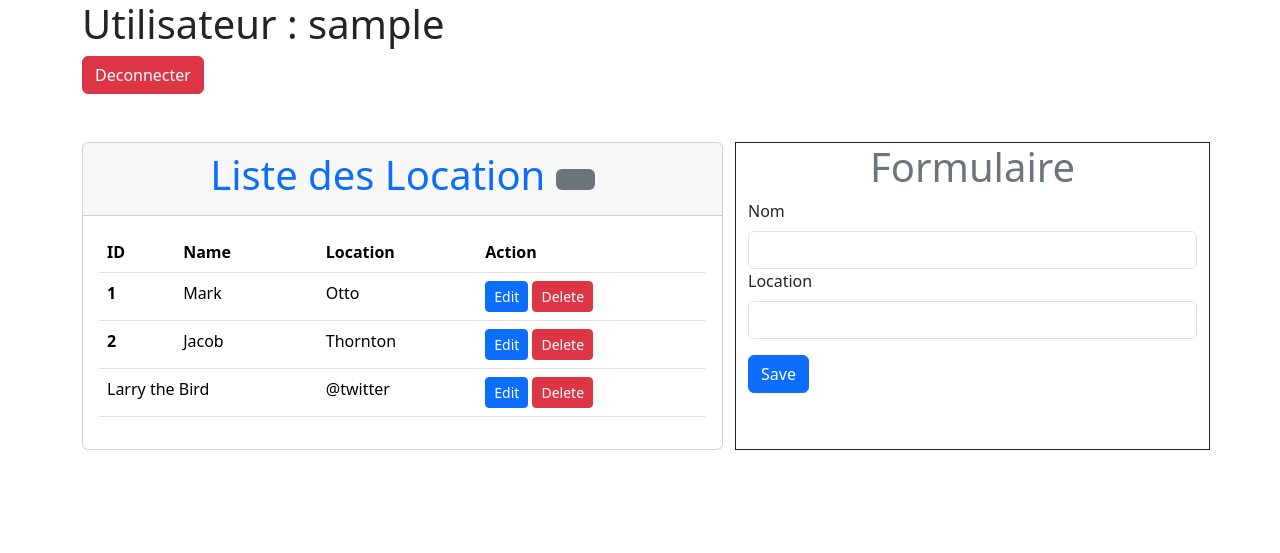
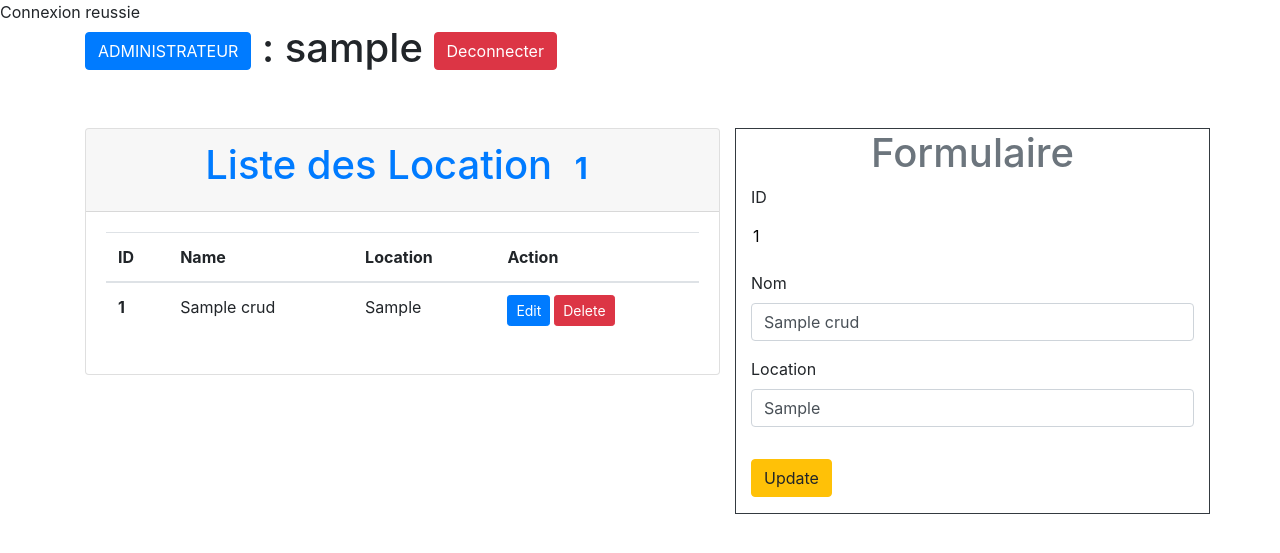
Before and after one commit to kodjoSoule/CRUD-PHP-MYSQL, a PHP site: page /index.php?update=1 in a window 1280 px wide. Shown: the top 553 px of the page. Run offline with PHP 8.4, Linux system fonts and the light colour scheme; the visitor is signed in with stand-in values (Sample User, id 1); tables that the repository leaves empty or names only in its code hold one stand-in row (values such as "Sample post"); some libraries are stand-ins or nearby versions.

Commit message:
implement all crud function

```diff
--- /dev/null
+++ b/disconnect.php
@@ -0,0 +1,6 @@
+<?php
+session_start();
+
+session_destroy();
+header('location:index.php');
+exit();
--- a/index.php
+++ b/index.php
@@ -1,43 +1,60 @@
 <?php session_start(); ?>
-<?php $locationNum = 11 ;
-    if(!isset($_SESSION['isLogin'])){
+<?php
+if (!isset($_SESSION['isLogin'])) {
     header('location:login.php');
 }
+$isUpdate1 = false;
+$nom = "";
+$location = "";
 ?>
 <!DOCTYPE html>
 <html lang="en">
+
 <head>
     <meta charset="UTF-8">
     <meta http-equiv="X-UA-Compatible" content="IE=edge">
     <meta name="viewport" content="width=device-width, initial-scale=1.0">
-    <link href="https://cdn.jsdelivr.net/npm/bootstrap@5.3.0-alpha3/dist/css/bootstrap.min.css" rel="stylesheet" integrity="sha384-KK94CHFLLe+nY2dmCWGMq91rCGa5gtU4mk92HdvYe+M/SXH301p5ILy+dN9+nJOZ" crossorigin="anonymous">
-    <script src="https://ajax.googleapis.com/ajax/libs/jquery/3.6.4/jquery.min.js"></script>
-    <script src="https://kit.fontawesome.com/2662fdfa6a.js" crossorigin="anonymous"></script>
+    <link rel="stylesheet" href="https://cdn.jsdelivr.net/npm/bootstrap@4.0.0/dist/css/bootstrap.min.css" integrity="sha384-Gn5384xqQ1aoWXA+058RXPxPg6fy4IWvTNh0E263XmFcJlSAwiGgFAW/dAiS6JXm" crossorigin="anonymous">
+
+
     <title>CRUD | PHP 2023</title>
 </head>
+
 <body>
 
-    <?php include("traitement.php") ?>
+    <?php require("traitement.php") ?>
     <div class="container">
         <div class="row">
             <div class="col">
                 <h1>
-                    Utilisateur : <?php echo $_SESSION['login']; ?>
+                    <a href="index.php" class="btn btn-primary text-uppercase">Administrateur</a> : <?php echo $_SESSION['login']; ?>
+                    <a href="disconnect.php" class="btn btn-danger justify-content-right">Deconnecter</a>
                 </h1>
-                <button type="submit" name="deconnect" class="btn btn-danger">Deconnecter</button>
-
             </div>
         </div>
+        <?php if (isset($_SESSION['message'])) : ?>
+            <div class="row mt-3">
+                <div class="col">
+                    <div class="alert <?php echo $_SESSION['message_type']; ?> alert-dismissible fade show" role="alert">
+                        <?php echo $_SESSION['message']; ?>
+                        <button type="button" class="close" data-dismiss="alert" aria-label="Close">
+                            <span aria-hidden="true">&times;</span>
+                        </button>
+                    </div>
+                </div>
+            </div>
+
+        <?php endif; ?>
+
         <div class="row mt-5">
             <div class="col-7">
-
                 <div class="card">
                     <div class="card-header">
                         <h1 class="text-primary text-center" id="titre">Liste des Location
                             <span class="badge text-bg-secondary">
                                 <?php
-                                if(isset($nbRow)) {
-                                    echo $nbRow ;
+                                if (isset($nbRow)) {
+                                    echo $nbRow;
                                 }
 
                                 ?>
@@ -56,32 +73,20 @@
                                 </tr>
                             </thead>
                             <tbody>
+                                <?php
+                                while ($row = $reqListe->fetch_assoc()) :
+                                    // print_r($row);
+                                ?>
                                     <tr>
-                                    <th scope="row">1</th>
-                                    <td>Mark</td>
-                                    <td>Otto</td>
+                                        <th scope="row"><?php echo $row['id']; ?></th>
+                                        <td><?php echo $row['name']; ?></td>
+                                        <td><?php echo $row['location']; ?></td>
                                         <th scope="row">
-                                        <button name="edit" class="btn btn-primary btn-sm">Edit</button>
-                                        <button name="delete" class="btn btn-danger btn-sm">Delete</button>
+                                            <a href="index.php?update=<?php echo $row['id']; ?>" name="edit" class="btn btn-primary btn-sm">Edit</a>
+                                            <a href="index/delete?delete=<?php echo $row['id']; ?>" class="btn btn-danger btn-sm">Delete</a>
                                         </th>
                                     </tr>
-                                <tr>
-                                    <th scope="row">2</th>
-                                    <td>Jacob</td>
-                                    <td>Thornton</td>
-                                    <th scope="row">
-                                        <button name="edit" class="btn btn-primary btn-sm">Edit</button>
-                                        <button name="delete" class="btn btn-danger btn-sm">Delete</button>
-                                    </th>
-                                </tr>
-                                <tr>
-                                    <td colspan="2">Larry the Bird</td>
-                                    <td>@twitter</td>
-                                    <th scope="row">
-                                        <button name="edit" class="btn btn-primary btn-sm">Edit</button>
-                                        <button name="delete" class="btn btn-danger btn-sm">Delete</button>
-                                    </th>
-                                </tr>
+                                <?php endwhile; ?>
                             </tbody>
                         </table>
 
@@ -92,27 +97,46 @@
             </div>
             <div class="col-5 border border-dark">
                 <h1 class="text-secondary text-center">Formulaire</h1>
-                <form class="form" method="POST" action="index.php">
+                <form class="form" method="POST" action="./traitement.php">
+
+                    <div class="form-group">
+                        <label class="form-label">ID</label>
+                        <input type="text" name="id" readonly class="form-control-plaintext" value="<?php echo $id ?>" required />
+                    </div>
                     <div class="form-group">
                         <label class="form-label">Nom</label>
-                        <input type="text" class="form-control" name="name" required/>
+                        <input type="text" class="form-control" name="nom" value="<?php echo $nom ?>" required />
                     </div>
                     <div class="form-group">
                         <label class="form-label">Location</label>
-                        <input type="text" class="form-control" name="location" required/>
+                        <input type="text" class="form-control" name="location" value="<?php echo $location ?>" required />
                     </div>
+                    <?php if ($isUpdate1) : ?>
                         <div class="form-group">
-                        <input type="submit" name ="save" value="Save" #id="msave" class="btn btn-primary mt-3" />
-
+                            <input type="submit" name="btn_update" value="Update" #id="btn_update" class="btn btn-warning mt-3" />
                         </div>
+                    <?php else : ?>
+                        <div class="form-group">
+                            <input type="submit" name="btn_add" value="btn_add" #id="msave" class="btn btn-primary mt-3" />
+                        </div>
+                    <?php endif; ?>
                 </form>
 
             </div>
         </div>
     </div>
-    <script src="./js/index.js" ></script>
-    <script src="https://cdn.jsdelivr.net/npm/bootstrap@5.3.0-alpha3/dist/js/bootstrap.bundle.min.js" integrity="sha384-ENjdO4Dr2bkBIFxQpeoTz1HIcje39Wm4jDKdf19U8gI4ddQ3GYNS7NTKfAdVQSZe" crossorigin="anonymous"></script>
+
+    <script src="https://code.jquery.com/jquery-3.2.1.slim.min.js" integrity="sha384-KJ3o2DKtIkvYIK3UENzmM7KCkRr/rE9/Qpg6aAZGJwFDMVNA/GpGFF93hXpG5KkN" crossorigin="anonymous"></script>
+    <script src="https://cdn.jsdelivr.net/npm/popper.js@1.12.9/dist/umd/popper.min.js" integrity="sha384-ApNbgh9B+Y1QKtv3Rn7W3mgPxhU9K/ScQsAP7hUibX39j7fakFPskvXusvfa0b4Q" crossorigin="anonymous"></script>
+    <script src="https://cdn.jsdelivr.net/npm/bootstrap@4.0.0/dist/js/bootstrap.min.js" integrity="sha384-JZR6Spejh4U02d8jOt6vLEHfe/JQGiRRSQQxSfFWpi1MquVdAyjUar5+76PVCmYl" crossorigin="anonymous"></script>
+    <script src="./js/index.js"></script>
 
 </body>
 </body>
+
 </html>
+<?php
+// Supprimer la variable de session
+unset($_SESSION['message']);
+unset($_SESSION['message_type']);
+?>
--- a/traitement.php
+++ b/traitement.php
@@ -0,0 +1,66 @@
+<?php
+    require_once('./connexion.php');
+    $isUpdate = false ;
+    $stmt = $con->query("SELECT count(*) as count FROM t_crud") or die($con->error);
+    $reqListe = $con->query("select * from t_crud") or die($con->error);
+    if($stmt){
+        $result = $stmt->fetch_assoc() ;
+        $nbRow = $result['count'];
+    }
+    if(isset($_GET['delete'])){
+        $id = $_GET['delete'];
+        $req = $con->query("DELETE FROM t_crud WHERE id = $id") or die($con->error);
+
+        $_SESSION['message'] = "Location supprimer avec success" ;
+        $_SESSION['message_type'] = "alert-danger" ;
+
+        //Redirection
+        header('location:index.php');
+        exit();
+    }
+    if(isset($_GET['update'])){
+        $id = $_GET['update'];
+        $req = $con->prepare("SELECT * FROM t_crud WHERE id = ?") or die($con->error);
+        $req->bind_param("s", $id);
+        $req->execute();
+        $resultReq = $req->get_result();
+        $row = $resultReq->fetch_assoc();
+        global $isUpdate1 ;
+        $isUpdate1 = true ;
+        $nom = $row['name'] ;
+        $location = $row['location'] ;
+
+
+
+    }
+    if(isset($_POST['btn_update'])){
+        $nouvelName = $_POST['nom'];
+        $nouvelLocation = $_POST['location'];
+        echo "<p>ID $idUp</p>" ;
+        echo "<p>NN $nouvelName</p>" ;
+        echo "<p>NL $nouvelLocation</p>" ;
+        $con->query("UPDATE t_crud SET name = $nouvelName, location =$nouvelLocation WHERE id=$idUp ") or die($con->error);
+        $isUpdate1 = true ;
+        $_SESSION['message'] = "Location mise a jour  avec success" ;
+        $_SESSION['message_type'] = "alert-success" ;
+        header("location:index.php");
+        exit();
+    }
+
+    if(isset($_POST['btn_add'])){
+        print_r($_POST);
+        $nom = $_POST['nom'];
+        $location = $_POST['location'];
+        $req = $con->prepare("insert into t_crud (name, location) values (?, ?)");
+        $req->bind_param("ss",$nom, $location);
+        $req->execute();
+        $_SESSION['message'] = "Location ajouter avec success" ;
+        $_SESSION['message_type'] = "alert-success" ;
+        header("location:index.php");
+        exit();
+    }
+
+
+
+
+?>
```
Also changed, not shown: loginTrait.php (+5 -6 lines). Lines whose indentation alone changed are shown as unchanged.
